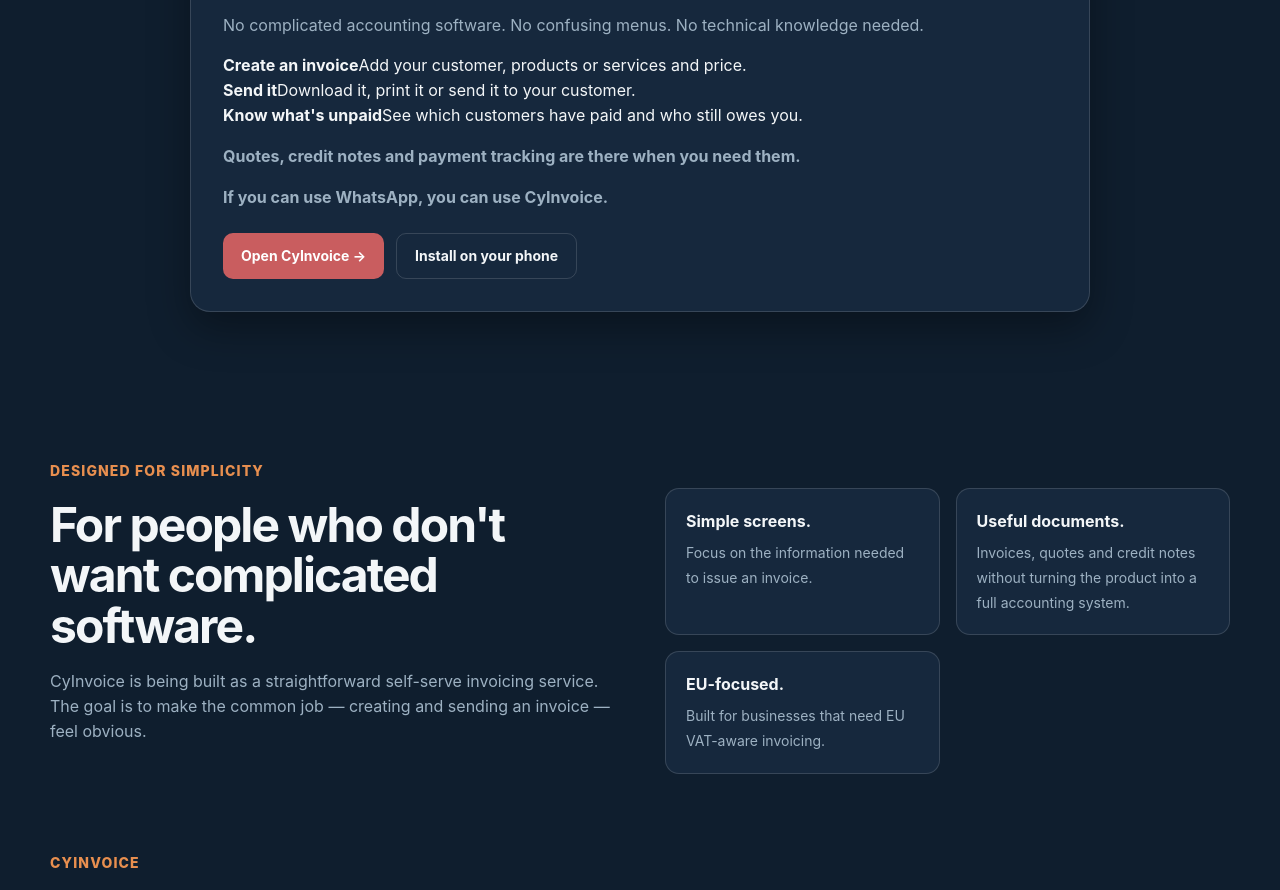
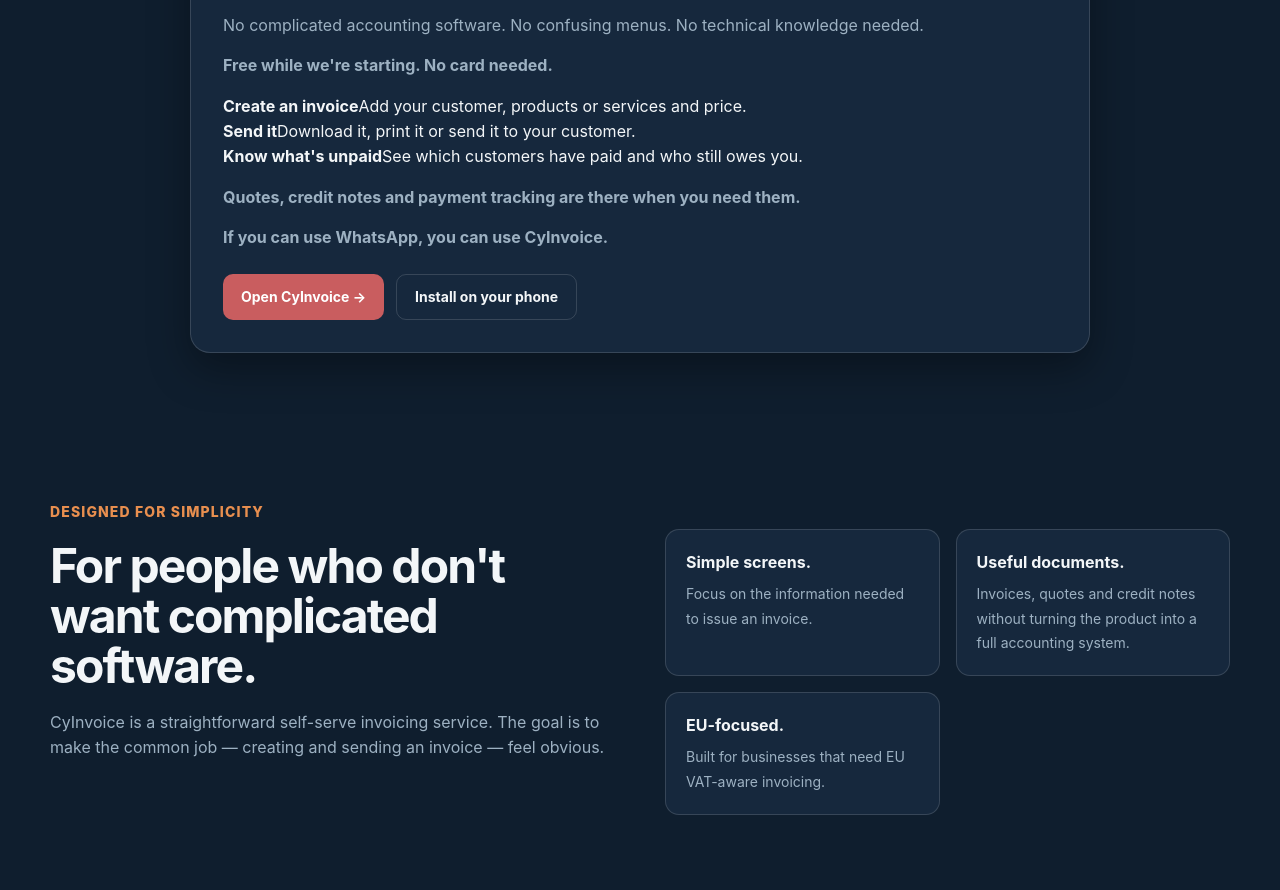
Before and after one commit to lilchris80/cycraftware-website, a plain HTML site: page clearinvoice.html in a window 1280 px wide. Shown: the part 428-1318 px from the top of the page. Drawn offline with Linux system fonts and the light colour scheme.

Commit message:
CyInvoice page: free while we're starting; CyInvoice is live, not 'being built'
Co-Authored-By: Claude Opus 5.5 <noreply@anthropic.com>
Claude-Session: https://claude.ai/code/session_01D3F3WaREuAei3DQeBYA6pN

```diff
--- a/clearinvoice.html
+++ b/clearinvoice.html
@@ -12,6 +12,7 @@
 <a class="back" href="index.html">← Back to CyCraftware</a></div></section>
 <section class="section invoice-section"><div class="wrap"><div class="invoice-box">
 <h2>Create your invoice. Send it. Get paid.</h2><p>No complicated accounting software. No confusing menus. No technical knowledge needed.</p>
+<p><strong>Free while we're starting. No card needed.</strong></p>
 <div class="invoice-points"><div class="invoice-point"><strong>Create an invoice</strong><span>Add your customer, products or services and price.</span></div>
 <div class="invoice-point"><strong>Send it</strong><span>Download it, print it or send it to your customer.</span></div>
 <div class="invoice-point"><strong>Know what's unpaid</strong><span>See which customers have paid and who still owes you.</span></div></div>
@@ -19,7 +20,7 @@
 <p><strong>If you can use WhatsApp, you can use CyInvoice.</strong></p>
 <div class="actions" style="justify-content:flex-start"><a class="btn btn-terra" href="https://invoices.cycraftware.com">Open CyInvoice →</a><a class="btn btn-light" href="https://invoices.cycraftware.com/cyinvoice-pwa/install.html">Install on your phone</a></div>
 </div></div></section>
-<section class="section"><div class="wrap"><div class="split"><div><div class="eyebrow">Designed for simplicity</div><h2>For people who don't want complicated software.</h2><p class="lead">CyInvoice is being built as a straightforward self-serve invoicing service. The goal is to make the common job — creating and sending an invoice — feel obvious.</p></div>
+<section class="section"><div class="wrap"><div class="split"><div><div class="eyebrow">Designed for simplicity</div><h2>For people who don't want complicated software.</h2><p class="lead">CyInvoice is a straightforward self-serve invoicing service. The goal is to make the common job — creating and sending an invoice — feel obvious.</p></div>
 <div class="features"><div class="feature"><strong>Simple screens.</strong><span>Focus on the information needed to issue an invoice.</span></div><div class="feature"><strong>Useful documents.</strong><span>Invoices, quotes and credit notes without turning the product into a full accounting system.</span></div><div class="feature"><strong>EU-focused.</strong><span>Built for businesses that need EU VAT-aware invoicing.</span></div></div></div></div></section>
 <section class="cta"><div class="wrap"><div class="eyebrow">CyInvoice</div><h2>Ready to see it?</h2><p>Open the CyInvoice application and see the service itself.</p><div class="actions"><a class="btn btn-terra" href="https://invoices.cycraftware.com">Open CyInvoice</a><a class="btn btn-light" href="index.html">Back to CyCraftware</a></div></div></section>
 </main>
```
